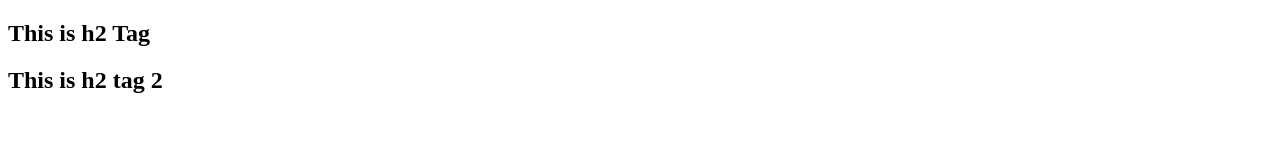
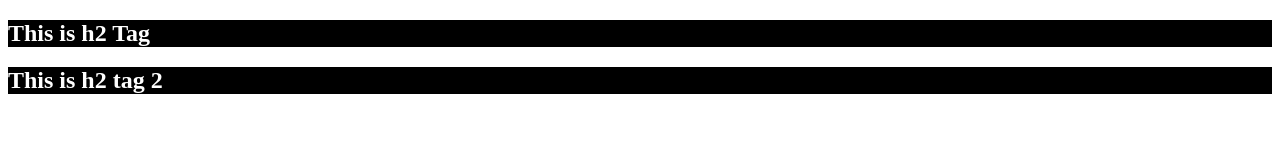
Before and after one commit to zayadkhan7891/my1strepo, a plain HTML site: page index.html in a window 1280 px wide. Drawn offline with Linux system fonts and the light colour scheme.

Commit message:
added css

```diff
--- a/index.html
+++ b/index.html
@@ -5,6 +5,7 @@
     <meta http-equiv="X-UA-Compatible" content="IE=edge">
     <meta name="viewport" content="width=device-width, initial-scale=1.0">
     <title>my1strepo</title>
+    <link rel="stylesheet" href="style.css">
 </head>
 <body>
     <h2>This is h2 Tag</h2>
--- /dev/null
+++ b/style.css
@@ -0,0 +1,4 @@
+h2{
+    color: #fff;
+    background-color: #000;
+}
```
